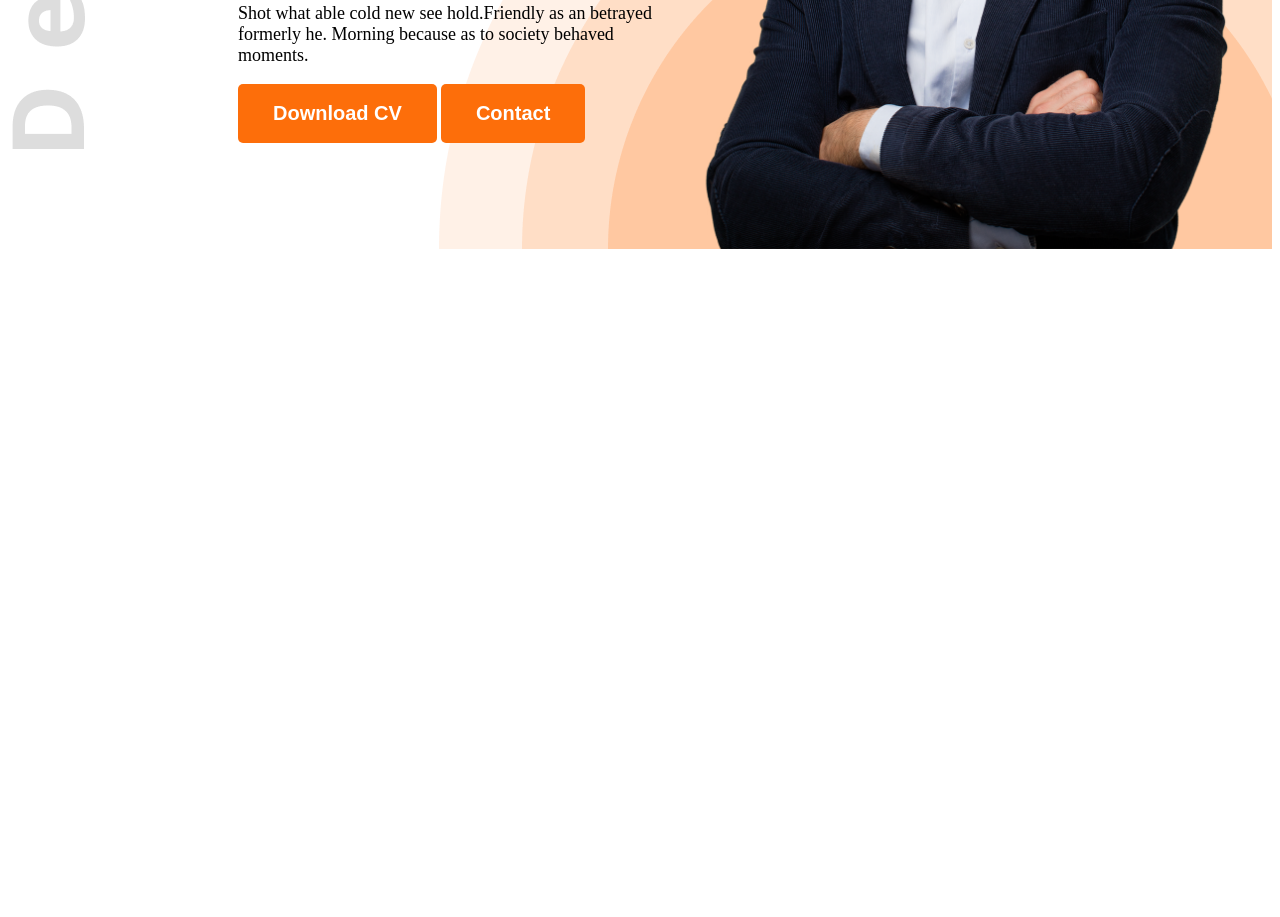
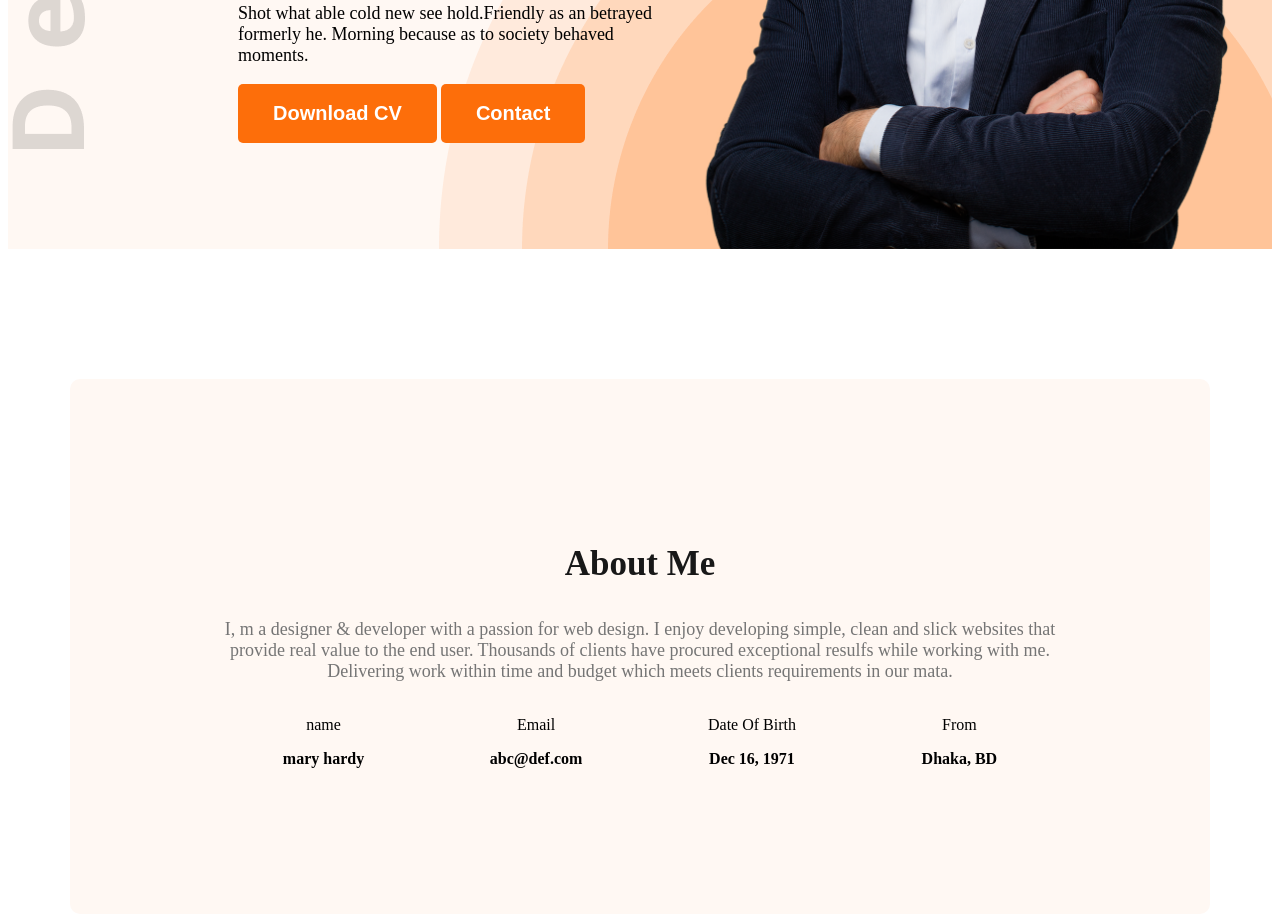
Before and after one commit to kamru25/web-dev-portfolio, a plain HTML site: page index.html in a window 1280 px wide. Shown: the part 664-1581 px from the top of the page. Before the commit the page ends 921 px from the top, so only its background shows below. Drawn offline with Linux system fonts and the light colour scheme.

Commit message:
main section add

```diff
--- a/index.html
+++ b/index.html
@@ -14,7 +14,7 @@
 </head>
 
 <body class="open-sans-normal">
-  <header class="header">
+  <header class="header secondary-bg">
     <nav>
       <h3 class="nav-title">Ma<span class="text-primary">r</span>y</h3>
       <ul>
@@ -37,6 +37,33 @@
     </div>
   </header>
   <main>
+    <section class="about secondary-bg">
+
+      <h3 class="section-title">About Me</h3>
+      <p class="section-description">I, m a designer & developer with a passion for web design. I enjoy developing
+        simple, clean and slick websites that
+        provide real value to the end user. Thousands of clients have procured exceptional resulfs while working with
+        me.
+        Delivering work within time and budget which meets clients requirements in our mata.</p>
+      <div class="about-items">
+        <div class="about-item">
+          <p class="item-title">name</p>
+          <p class="item-description">mary hardy</p>
+        </div>
+        <div class="about-item">
+          <p class="item-title">Email</p>
+          <p class="item-description">abc@def.com</p>
+        </div>
+        <div class="about-item">
+          <p class="item-title">Date Of Birth</p>
+          <p class="item-description"> Dec 16, 1971</p>
+        </div>
+        <div class="about-item">
+          <p class="item-title">From</p>
+          <p class="item-description">Dhaka, BD</p>
+        </div>
+      </div>
+    </section>
 
   </main>
   <footer>
--- a/styles/portfolio.css
+++ b/styles/portfolio.css
@@ -15,6 +15,20 @@
 .dark-2{
   color: #474747;
 }
+.secondary-bg{
+  background-color: #FFF8F3;
+}
+
+.section-title{
+  font-size: 35px;
+  font-weight: bold;
+  color: #181818;
+}
+.section-description{
+  font-size: 18px;
+  color: #757575;
+}
+
 .btn-primary{
    background-color: rgb(253, 110, 10);
    font-weight: bold;
@@ -79,3 +93,24 @@ nav li a{
 .banner-profile-pic{
   width: 580px;
 }
+/* main styles */
+main{
+  max-width: 1140px;
+  margin: 0 auto;
+}
+/* about styles */
+.about{
+  border-radius: 10px;
+  padding: 130px 150px;
+  text-align: center;
+  margin-top: 130px;
+
+}
+.about-items{
+  display: flex;
+  justify-content: space-around;
+
+}
+.item-description{
+  font-weight: bold;
+}
```
